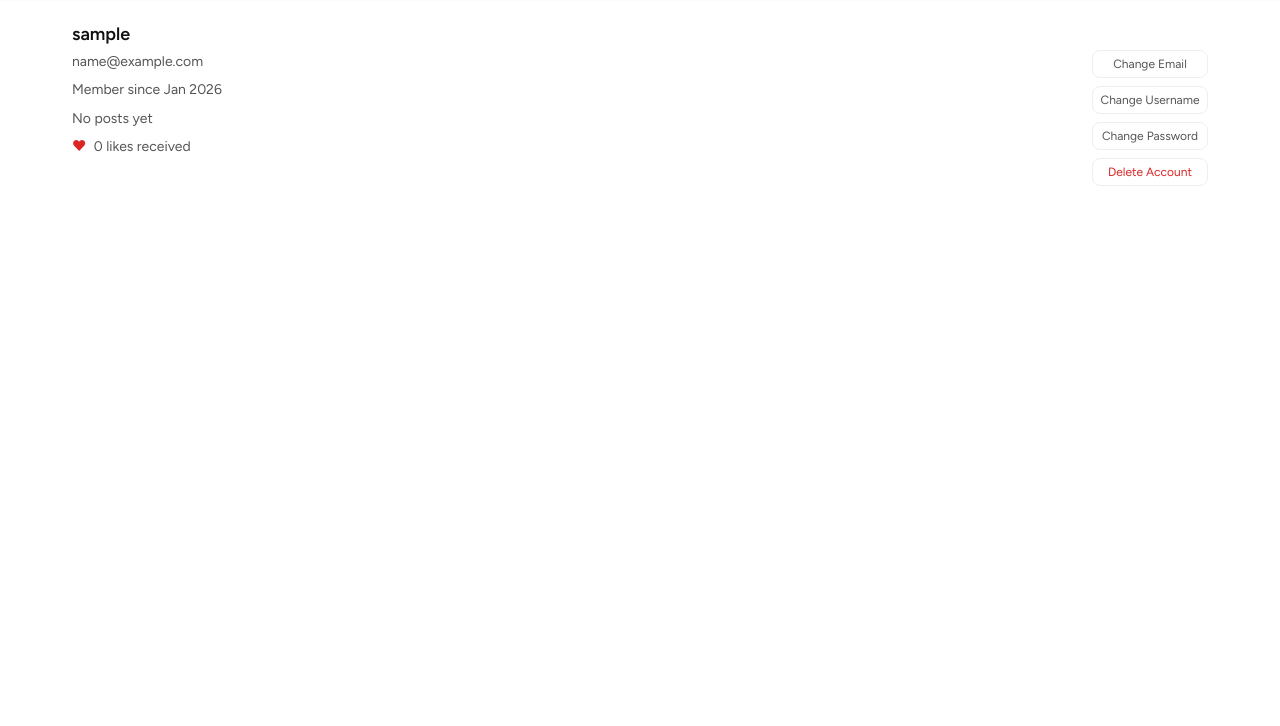
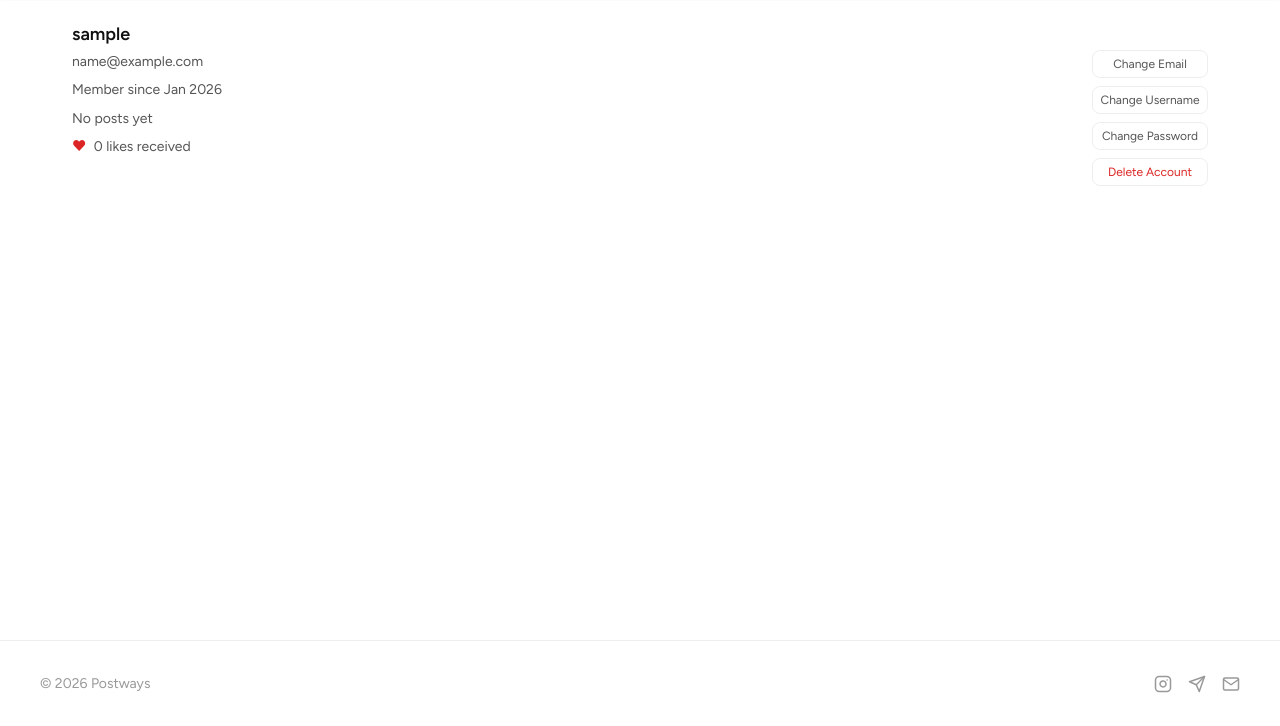
Before and after one commit to ruslanways/postways-v2, a Django app: page /author/1/ in a window 1280 px wide. Shown: the part 74-800 px from the top of the page. Run offline with Django 5.2, Linux system fonts and the light colour scheme; the visitor is signed in with stand-in values (Sample User, id 1); data comes from the database, SQL or seed files in the repository; data that the repository does not hold is empty; parts of the project's set-up code (start-up, migrations or seed data) failed here and were passed over; some libraries are stand-ins or nearby versions.

Commit message:
Add footer section and enhance layout in CSS

```diff
--- a/apps/diary/static/diary/style.css
+++ b/apps/diary/static/diary/style.css
@@ -106,6 +106,12 @@ body {
   color: var(--color-text-primary);
   background-color: var(--color-bg-primary);
   min-height: 100vh;
+  display: flex;
+  flex-direction: column;
+}
+
+main.container {
+  flex: 1;
 }
 
 /* ----------------------------------------------------------------------------
@@ -437,6 +443,47 @@ header {
 .auth-buttons {
   display: flex;
   gap: var(--spacing-sm);
+}
+
+/* ----------------------------------------------------------------------------
+   Footer
+   ---------------------------------------------------------------------------- */
+
+.site-footer {
+  margin-top: auto;
+  padding: var(--spacing-xl) var(--container-padding);
+  border-top: 1px solid var(--color-border);
+}
+
+.footer-content {
+  max-width: var(--container-max-width);
+  margin: 0 auto;
+  display: flex;
+  align-items: center;
+  justify-content: space-between;
+  gap: var(--spacing-md);
+}
+
+.footer-copyright {
+  font-size: var(--font-size-sm);
+  color: var(--color-text-muted);
+}
+
+.footer-links {
+  display: flex;
+  align-items: center;
+  gap: var(--spacing-md);
+}
+
+.footer-links a {
+  color: var(--color-text-muted);
+  transition: color var(--transition-fast);
+  display: flex;
+  align-items: center;
+}
+
+.footer-links a:hover {
+  color: var(--color-text-primary);
 }
 
 /* ----------------------------------------------------------------------------
--- a/apps/diary/templates/diary/base.html
+++ b/apps/diary/templates/diary/base.html
@@ -149,6 +149,23 @@
     {% endif %}
   </main>
 
+  <footer class="site-footer">
+    <div class="footer-content">
+      <span class="footer-copyright">&copy; {% now "Y" %} Postways</span>
+      <div class="footer-links">
+        <a href="https://instagram.com/ruslanways" target="_blank" rel="noopener noreferrer" aria-label="Instagram">
+          <svg width="18" height="18" viewBox="0 0 24 24" fill="none" stroke="currentColor" stroke-width="2" stroke-linecap="round" stroke-linejoin="round"><rect x="2" y="2" width="20" height="20" rx="5" ry="5"></rect><path d="M16 11.37A4 4 0 1 1 12.63 8 4 4 0 0 1 16 11.37z"></path><line x1="17.5" y1="6.5" x2="17.51" y2="6.5"></line></svg>
+        </a>
+        <a href="https://t.me/ruslanways" target="_blank" rel="noopener noreferrer" aria-label="Telegram">
+          <svg width="18" height="18" viewBox="0 0 24 24" fill="none" stroke="currentColor" stroke-width="2" stroke-linecap="round" stroke-linejoin="round"><path d="M22 2L11 13"></path><path d="M22 2L15 22L11 13L2 9L22 2Z"></path></svg>
+        </a>
+        <a href="mailto:admin@postways.net" aria-label="Email">
+          <svg width="18" height="18" viewBox="0 0 24 24" fill="none" stroke="currentColor" stroke-width="2" stroke-linecap="round" stroke-linejoin="round"><path d="M4 4h16c1.1 0 2 .9 2 2v12c0 1.1-.9 2-2 2H4c-1.1 0-2-.9-2-2V6c0-1.1.9-2 2-2z"></path><polyline points="22,6 12,13 2,6"></polyline></svg>
+        </a>
+      </div>
+    </div>
+  </footer>
+
   <script src="{% static 'diary/fetch.js' %}"></script>
   <script>
     function toggleMobileMenu() {
```
